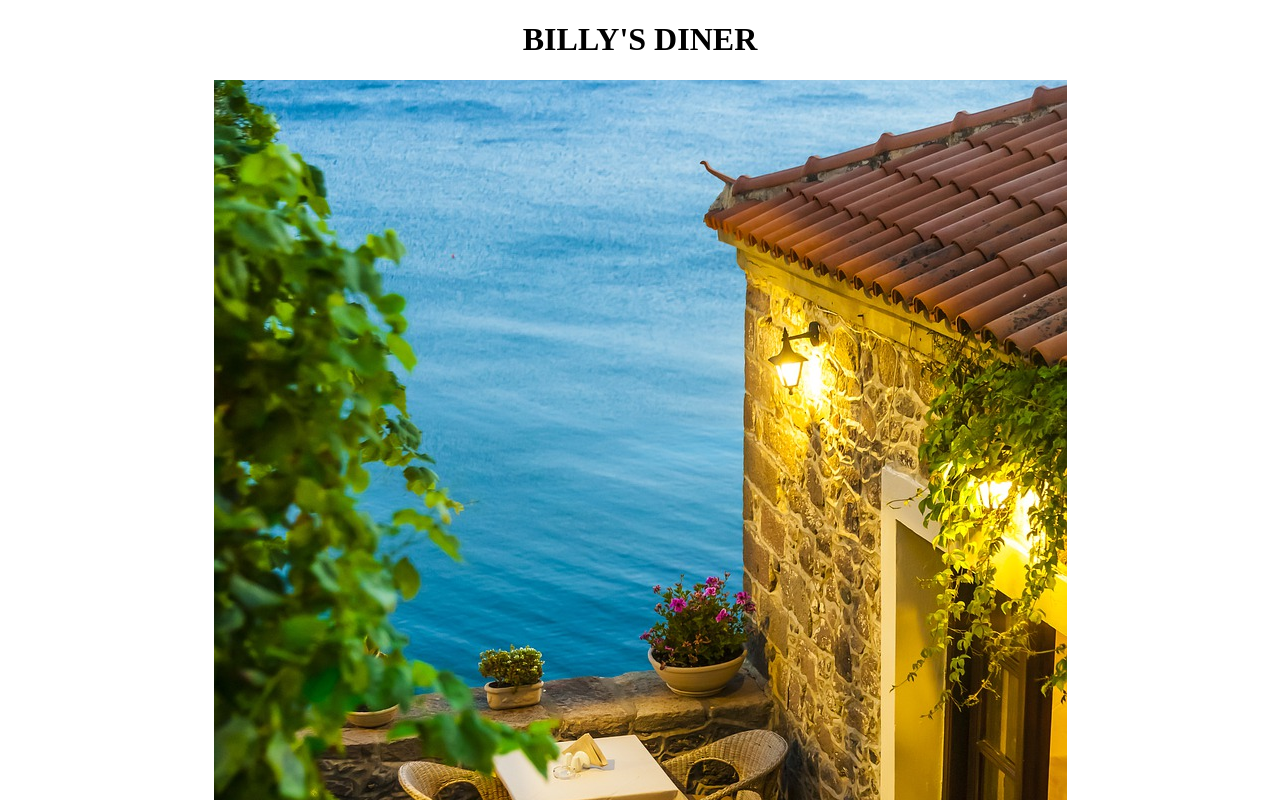
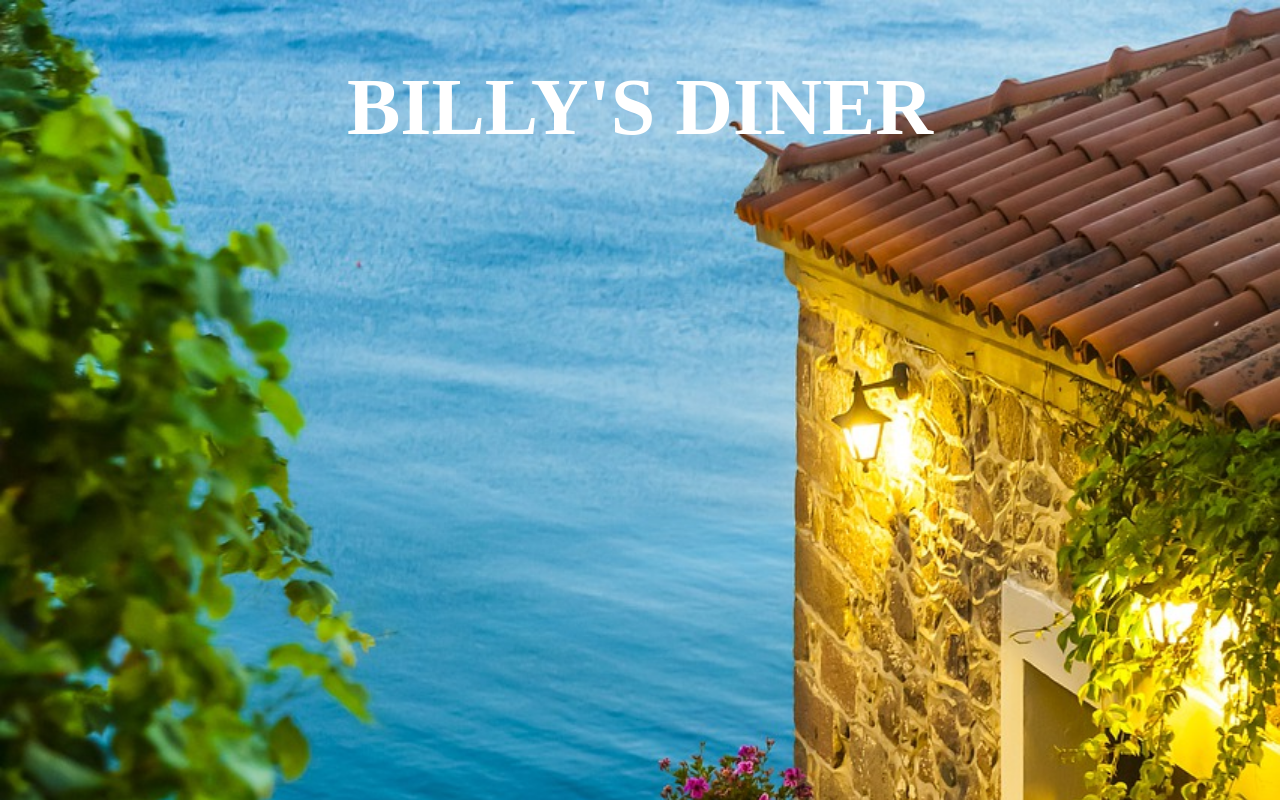
Before and after one commit to mishtickle/restaurantPage, a website built with webpack: page dist/index.html in a window 1280 px wide. Shown: the top 800 px of the page. Built offline with nearby package versions, Linux system fonts and the light colour scheme.

Commit message:
background image updated

```diff
--- a/src/homepage.js
+++ b/src/homepage.js
@@ -1,4 +1,4 @@
-import myImage from '../img/restaurant.jpg'
+//import myImage from '../img/restaurant.jpg'
 
 export default function theTitle(){
     let body = document.querySelector('body');
@@ -6,11 +6,12 @@ export default function theTitle(){
     let title = document.createElement('h1');
     title.textContent = "BILLY'S DINER";
     content.classList.add('content');
-    const image = document.createElement('img');
-    image.src = myImage;
     body.appendChild(content);
     content.appendChild(title);
-    content.appendChild(image);
+    document.body.style.backgroundImage = "url('../img/restaurant.jpg')";
+    document.body.style.backgroundRepeat = "no-repeat";
+    document.body.style.backgroundSize = "cover";
+
 
 
 }
--- a/src/styles.css
+++ b/src/styles.css
@@ -1,6 +1,15 @@
 .content{
+    position: relative;
     text-align: center;
 }
 img{
     position: relative;
+
 }
+h1{
+    position: absolute;
+    text-align: center;
+    width: 100%;
+    color: white;
+    font-size: 5em;
+}
```
Also changed, not shown: dist/c8bd8fc8ce8fac44ea4d.jpg (deleted), dist/homepage.main.js, 1 other file.
